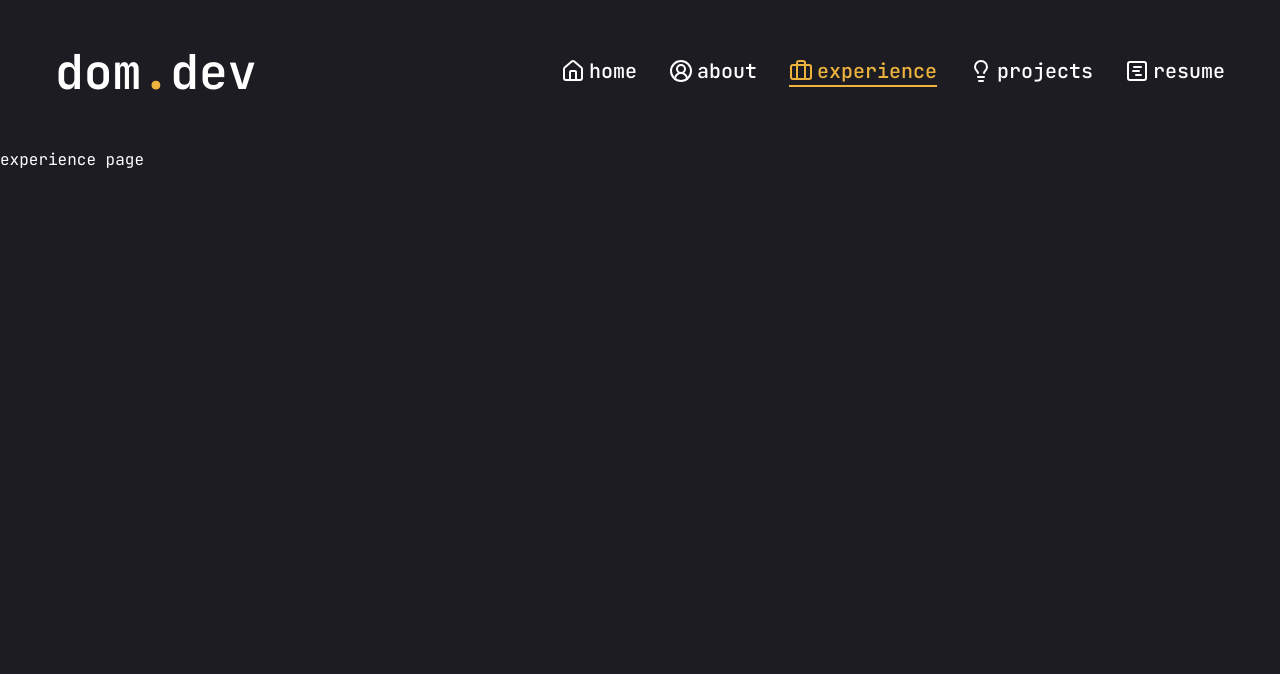
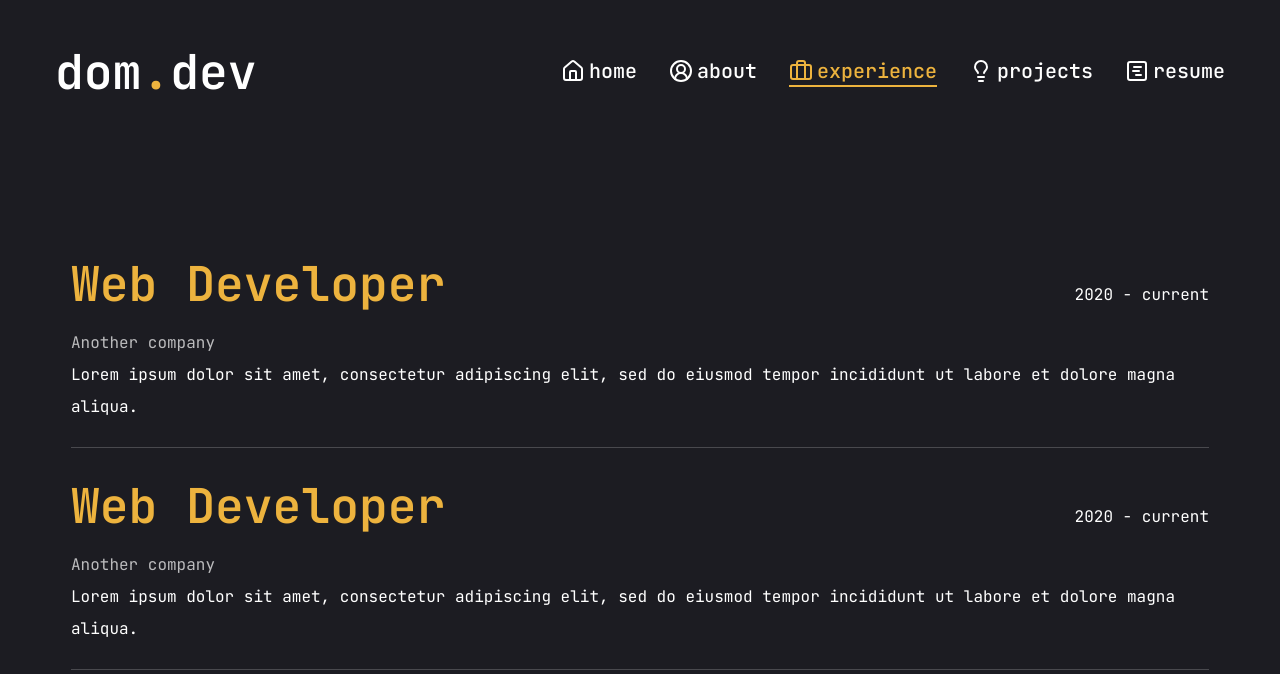
Before and after one commit to Dominique-Legaspi/portfolio, a Next.js app: page /experience in a window 1280 px wide. Shown: the top 674 px of the page. Built offline with nearby package versions, Linux system fonts and the light colour scheme.

Commit message:
experiences page

```diff
--- a/app/experience/page.jsx
+++ b/app/experience/page.jsx
@@ -1,6 +1,57 @@
+"use client";
+
+import { BsArrowDownRight } from 'react-icons/bs'
+import Link from 'next/link';
+import {
+  PythonOriginal,
+  CplusplusOriginal,
+  JavascriptOriginal,
+  ReactOriginal,
+  NextjsOriginal
+ } from 'devicons-react';
+
+import { motion } from 'framer-motion';
+
+const experiences = [
+  {
+    title: "Web Developer",
+    company: "Another company",
+    years: "2020 - current",
+    description: "Lorem ipsum dolor sit amet, consectetur adipiscing elit, sed do eiusmod tempor incididunt ut labore et dolore magna aliqua.",
+  },
+  {
+    title: "Web Developer",
+    company: "Another company",
+    years: "2020 - current",
+    description: "Lorem ipsum dolor sit amet, consectetur adipiscing elit, sed do eiusmod tempor incididunt ut labore et dolore magna aliqua.",
+  },
+]
+
 const Experience = () => {
   return (
-    <div>experience page</div>
+    <section className="min-h-[80vh] flex flex-col justify-center py-12 xl:py-0">
+      <div className="container mx-auto">
+        <motion.div
+        initial={{opacity:0}}
+        animate={{opacity:1, transition: {delay: 1.4, duration: 0.4, ease: "easeIn"}}}
+        >
+          {experiences.map((experience, index)=> {
+            return <div key={index}>
+              <div className="p-4">
+                <div>
+                  <div className="flex flex-row justify-between items-end pb-4"><h2 className="h2 text-accent">
+                    {experience.title}</h2> <p>{experience.years}
+                      </p></div>
+                  <h3 className="text-white/70">{experience.company}</h3>
+                  <p className="pb-6">{experience.description}</p>
+                  <div className="border-b border-white/20 w-full"></div>
+                </div>
+              </div>
+            </div>
+          })}
+        </motion.div>
+      </div>
+    </section>
   )
 }
 
--- a/app/page.jsx
+++ b/app/page.jsx
@@ -1,7 +1,9 @@
 import Photo from "@/components/Photo"
 import Social from "@/components/Social"
+import Link from "next/link"
 import { Button } from "@/components/ui/button"
 import { FiDownload } from 'react-icons/fi'
+import Stats from "@/components/Stats"
 
 const Home = () => {
   return (
@@ -32,7 +34,7 @@
                     </div>
                 </div>
                 <div className="order-1 xl:order-none mb-8 xl:mb-0">
-                    <Photo />
+                    <Link href="/about"><Photo /></Link>
                 </div>
             </div>
         </div>
--- a/components/Photo.jsx
+++ b/components/Photo.jsx
@@ -9,12 +9,20 @@
         <motion.div
             initial={{opacity: 0}}
             animate={{opacity: 1, transition: {
+                delay: 2,
+                duration: 0.4,
+                ease: "easeIn"
+        }}}>
+            {/* image */}
+            <motion.div
+                initial={{opacity: 0}}
+                animate={{opacity: 1, transition: {
                     delay: 1,
                     duration: 0.2,
                     ease: "easeInOut"
                 }}}
                 className="w-[298px] h-[298px] xl:w-[498px] xl:h-[498px]
-            mix-blend-lighten">
+                mix-blend-lighten absolute">
                     <Image
                     src="/assets/chibiself.png"
                     priority
@@ -24,6 +32,25 @@
                     className="object-contain"
                     />
                 </motion.div>
+                {/* circle */}
+                <motion.svg className="w-[300px] xl:w-[506px] h-[300px] xl:h-[506px]"
+                    fill="transparent"
+                    viewBox="0 0 506 506"
+                    xmlns="https://www.w3.org/2000/svg" >
+                    <motion.circle cx="253" cy="253" r="250" stroke="#edb33e" strokeWidth="4"
+                    strokeLinecap="round" strokeLinejoin="round"
+                    initial={{strokeDasharray: "24 10 0 0"}}
+                    animate={{
+                        strokeDasharray: ["15 120 25 25", "16 25 92 72", "4 250 22 22"],
+                        rotate: [120, 360],
+                    }}
+                    transition={{
+                        duration: 20,
+                        repeat: Infinity,
+                        repeatType: "reverse",
+                    }} />
+                </motion.svg>
+        </motion.div>
         </div>
   );
 };
--- /dev/null
+++ b/components/Stats.jsx
@@ -0,0 +1,40 @@
+"use client";
+
+import CountUp from "react-countup"
+
+const stats = [
+    {
+        num: 20,
+        text: "Projects completed"
+    },
+    {
+        num: 200,
+        text: "Leetcode problems solved"
+    },
+    {
+        num: 20,
+        text: "Other stats"
+    },
+]
+
+const Stats = () => {
+  return (
+    <section>
+        <div className="container mx-auto">
+            <div className="flex flex-wrap gap-6 max-w-[80vw] mx-auto xl:max-w-none">
+                {stats.map((item, index)=> {
+                    return (
+                    <div className="flex-1 flex gap-4 items-center justify-center xl:justify-start" key={index}>
+                        <CountUp end={item.num} duration={5} delay={2}
+                        className="text-4xl xl:text-6xl font-extrabold"/>
+                        <p className={`${item.text.length < 15 ? "max-w-[100px]" : "max-w-[150px]"} leading-snug text-white/80`}>{item.text}</p>
+                    </div>
+                    )
+                })}
+            </div>
+        </div>
+    </section>
+  )
+}
+
+export default Stats
--- a/package.json
+++ b/package.json
@@ -18,9 +18,11 @@
     "@radix-ui/react-tooltip": "^1.1.2",
     "class-variance-authority": "^0.7.0",
     "clsx": "^2.1.1",
+    "devicons-react": "^1.3.0",
     "lucide-react": "^0.445.0",
     "next": "14.2.13",
     "react": "^18",
+    "react-countup": "^6.5.3",
     "react-dom": "^18",
     "react-icons": "^5.3.0",
     "tailwind-merge": "^2.5.2",
```
Also changed, not shown: 1 other file (tests, documents, lock files or other folders). Lines whose indentation alone changed are shown as unchanged.
